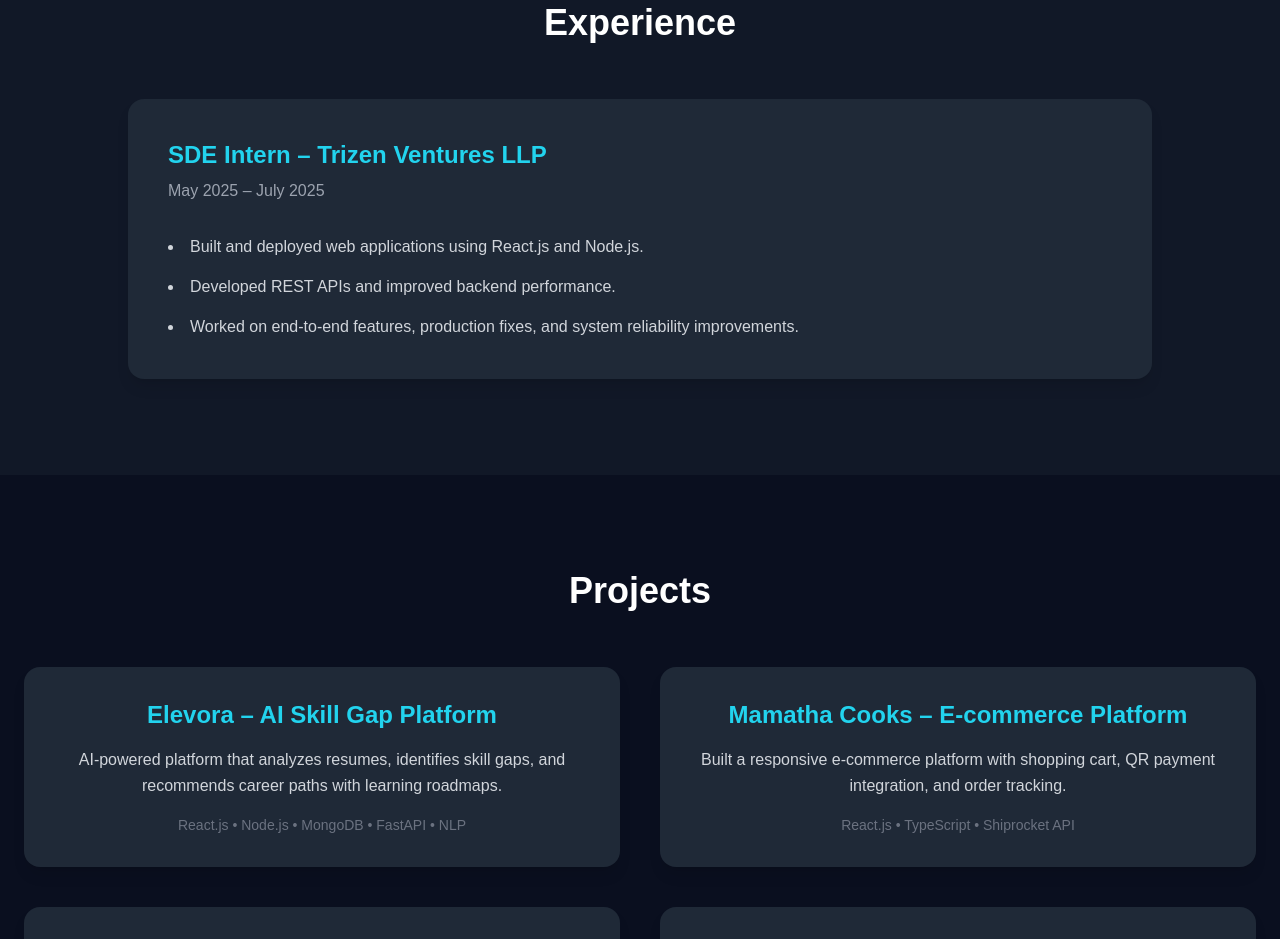
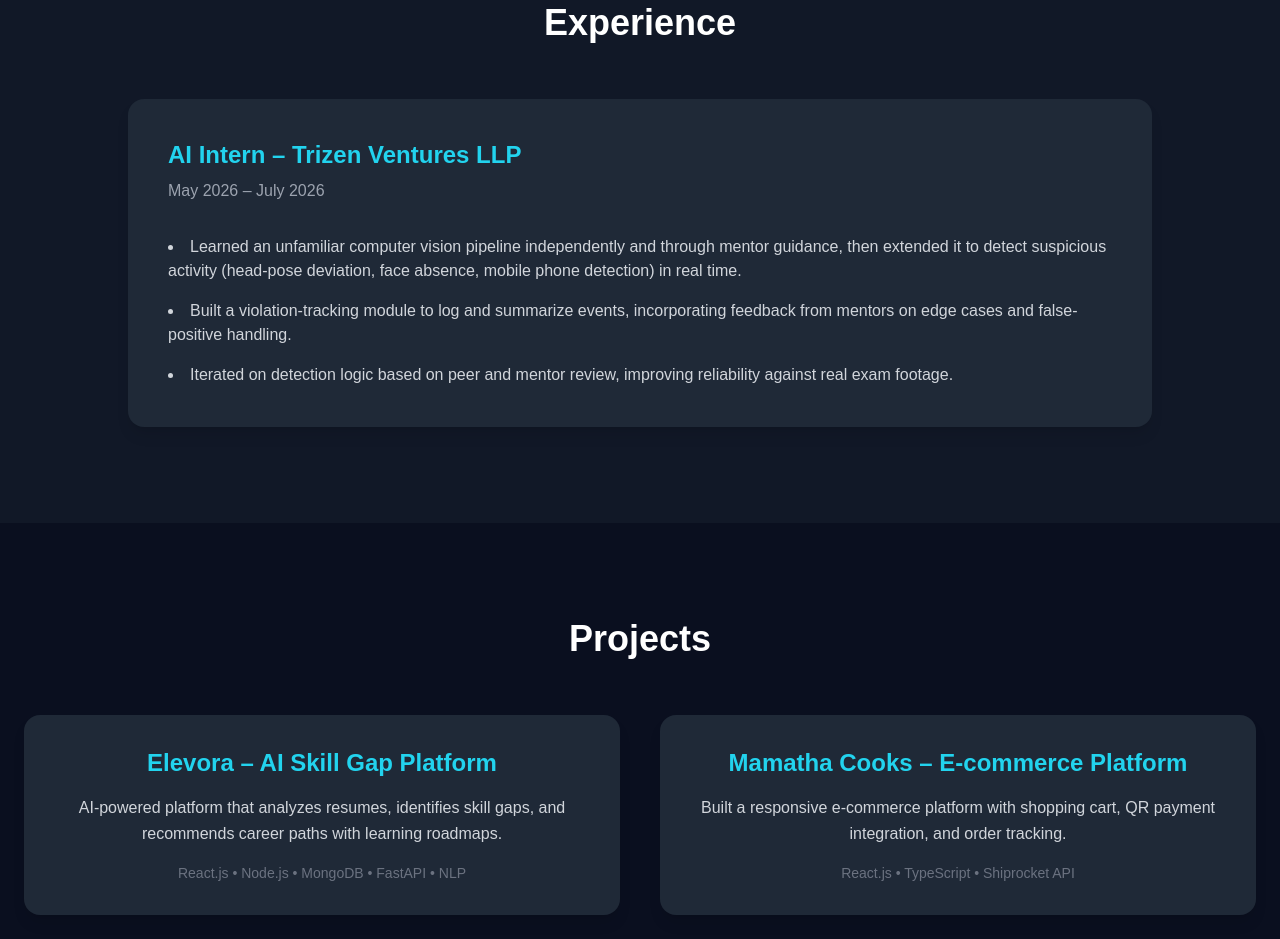
Before and after one commit to UmaMaddipati/portfolio, a plain HTML site: page index.html in a window 1280 px wide. Shown: the part 1472-2411 px from the top of the page. Drawn offline with nearby package versions, Linux system fonts and the light colour scheme.

Commit message:
Update project

```diff
--- a/index.html
+++ b/index.html
@@ -207,11 +207,11 @@
           <div>
 
             <h4 class="text-2xl font-bold text-cyan-400">
-              SDE Intern – Trizen Ventures LLP
+              AI Intern – Trizen Ventures LLP
             </h4>
 
             <p class="text-gray-400 mt-2">
-              May 2025 – July 2025
+              May 2026 – July 2026
             </p>
 
           </div>
@@ -221,16 +221,18 @@
         <ul class="mt-8 space-y-4 text-gray-300 list-disc list-inside">
 
           <li>
-            Built and deployed web applications using React.js and Node.js.
+             Learned an unfamiliar computer vision pipeline independently and through mentor guidance, then extended it to detect
+suspicious activity (head-pose deviation, face absence, mobile phone detection) in real time.
           </li>
 
           <li>
-            Developed REST APIs and improved backend performance.
+            Built a violation-tracking module to log and summarize events, incorporating feedback from mentors on edge cases and
+false-positive handling.
           </li>
 
           <li>
-            Worked on end-to-end features, production fixes,
-            and system reliability improvements.
+            Iterated on detection logic based on peer and mentor review, improving reliability against real exam footage.
+
           </li>
 
         </ul>
```
